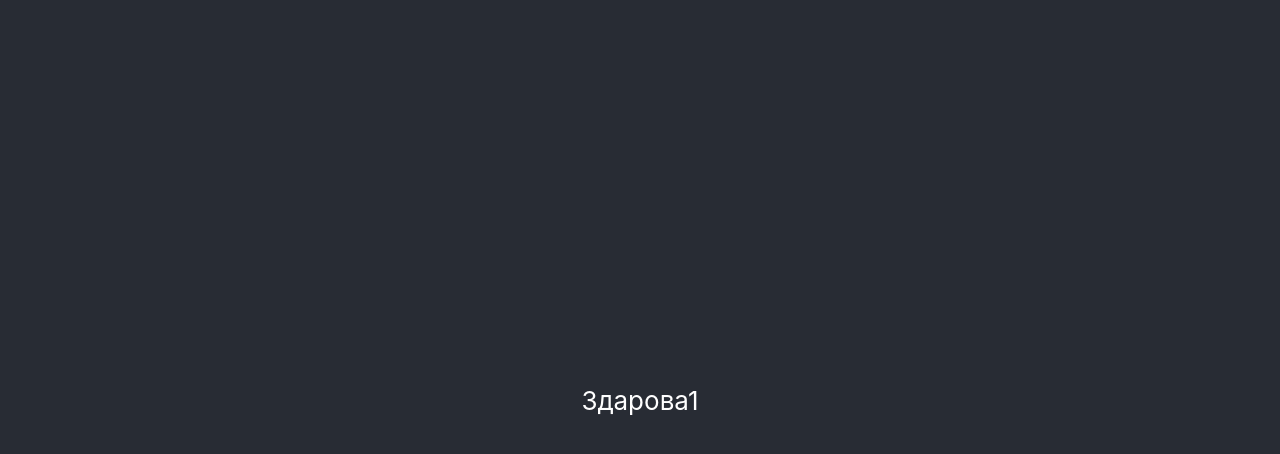
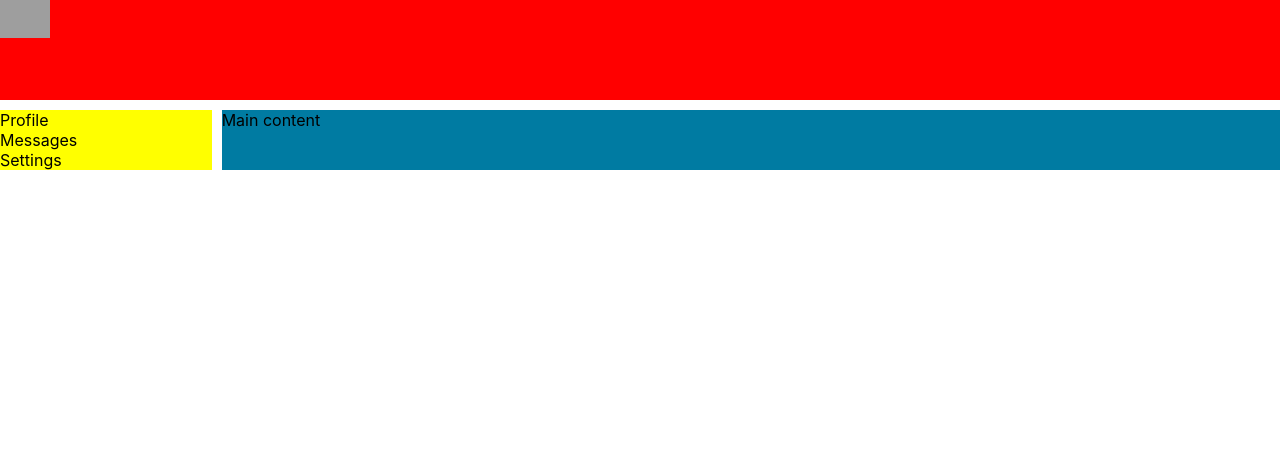
Before and after one commit to fogelo/react6, a React (Create React App) app: page / in a window 1280 px wide. Shown: the top 454 px of the page. Built offline with nearby package versions, Linux system fonts and the light colour scheme; grey boxes are pictures that could not be loaded.

Commit message:
Сделал компоненты и сделал grid

```diff
--- a/src/App.css
+++ b/src/App.css
@@ -1,38 +1,32 @@
-.App {
-  text-align: center;
+.App-wrapper {
+    display: grid;
+    grid-template-rows: 100px 1fr;
+    grid-template-columns: 2fr 10fr;
+  /*Расстояние между строк*/
+    grid-gap: 10px;
+  grid-template-areas: "h h" "n c";
 }
 
-.App-logo {
-  height: 40vmin;
-  pointer-events: none;
+.Header {
+    grid-area: h;
+    background-color: #ff0000;
+
 }
 
-@media (prefers-reduced-motion: no-preference) {
-  .App-logo {
-    animation: App-logo-spin infinite 20s linear;
-  }
+.Header img {
+    width: 50px;
 }
 
-.App-header {
-  background-color: #282c34;
-  min-height: 100vh;
-  display: flex;
-  flex-direction: column;
-  align-items: center;
-  justify-content: center;
-  font-size: calc(10px + 2vmin);
-  color: white;
+.Navbar {
+    grid-area: n;
+    background-color: yellow;
 }
 
-.App-link {
-  color: #61dafb;
+.Content {
+    grid-area: c;
+    background-color: #007ba2;
 }
 
-@keyframes App-logo-spin {
-  from {
-    transform: rotate(0deg);
-  }
-  to {
-    transform: rotate(360deg);
-  }
-}
+/*.Navbar {*/
+/*  background-color: yellow;*/
+/*}*/
--- a/src/App.js
+++ b/src/App.js
@@ -1,22 +1,18 @@
 import logo from './logo.svg';
 import './App.css';
+import Header from "./components/Header";
+import Navbar from "./components/Navbar";
+import Content from "./components/Content";
 
-// function App() {
-//   return (
-//     <div className="App">
-//       <header className="App-header">
-//       Здарова
-//       </header>
-//     </div>
-//   );
-// }
 const App = () => {
-  return (
-    <div className="App">
-      <header className="App-header">
-      Здарова1
-      </header>
-    </div>
-  );
+    return (
+        <div className="App-wrapper">
+            <Header/>
+            <Navbar/>
+            <Content/>
+
+
+        </div>
+    );
 }
 export default App;
--- /dev/null
+++ b/src/components/Content.jsx
@@ -0,0 +1,6 @@
+const Content = () => {
+    return (
+        <div className="Content">Main content</div>
+    )
+}
+export default Content;
--- /dev/null
+++ b/src/components/Header.jsx
@@ -0,0 +1,10 @@
+const Header = () => {
+    return (
+        <header className="Header">
+            <img
+                src="https://upload.wikimedia.org/wikipedia/commons/thumb/f/fa/Apple_logo_black.svg/647px-Apple_logo_black.svg.png"
+                alt="apple"/>
+        </header>
+    )
+}
+export default Header;
--- /dev/null
+++ b/src/components/Navbar.jsx
@@ -0,0 +1,11 @@
+const Navbar = () => {
+    return (
+        <div className="Navbar">
+            <div>Profile</div>
+            <div>Messages</div>
+            <div>Settings</div>
+        </div>
+
+    )
+}
+export default Navbar;
```
